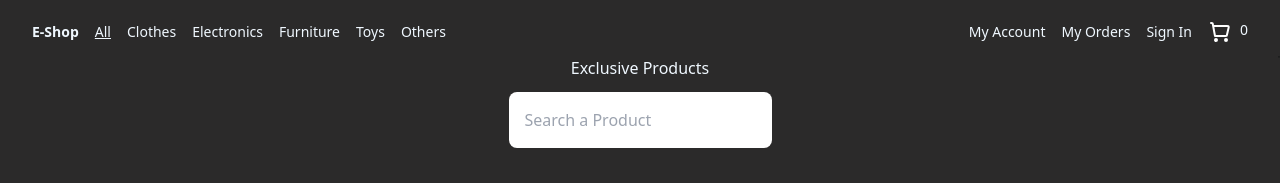
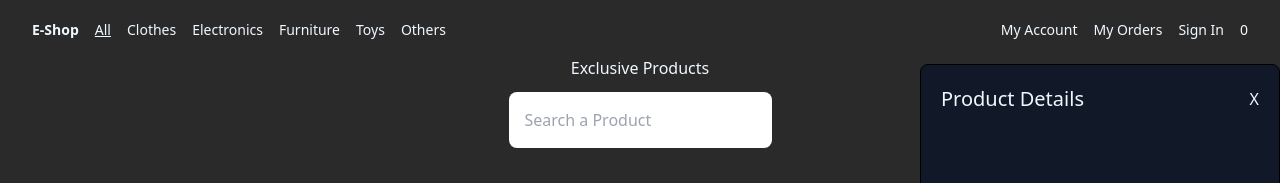
Before and after one commit to Ernestoc14/Curso-ReactVite-Platzi, a React (Vite) app in the folder Online_Store/: page / in a window 1280 px wide. Shown: the top 183 px of the page. Built offline with nearby package versions, Linux system fonts and the light colour scheme; no server answers.

Commit message:
Creating Produc Details Component

```diff
--- a/Online_Store/package.json
+++ b/Online_Store/package.json
@@ -10,6 +10,7 @@
     "preview": "vite preview"
   },
   "dependencies": {
+    "@heroicons/react": "^2.0.18",
     "react": "^18.2.0",
     "react-dom": "^18.2.0",
     "react-router-dom": "^6.12.1"
--- a/Online_Store/src/Components/Navbar/index.jsx
+++ b/Online_Store/src/Components/Navbar/index.jsx
@@ -2,6 +2,7 @@ import React from 'react'
 import { NavLink } from 'react-router-dom'
 import { ShoppingCartContext } from "../../Context"
 import { useContext } from "react"
+import { ShoppingCartIcon } from '@heroicons/react/24/solid'
 
 const NavItem = ({ children, to}) => {
     const activeStyle = "underline"
@@ -48,7 +49,8 @@ const NavItem = ({ children, to}) => {
                     </li>
                 ))}
                 <li className='flex'>
-                    <img className='w-6 h-6 mr-2' src='../public/shopping-cart.svg'/>
+                    {/* <img className='w-6 h-6 mr-2' src='../public/shopping-cart.svg'/> */}
+
                     {context.itemsCounter}
                 </li>
             </ul>
--- a/Online_Store/src/Components/ProductDetails/index.jsx
+++ b/Online_Store/src/Components/ProductDetails/index.jsx
@@ -2,8 +2,11 @@ import './styles.css'
 
 const ProductDetails = () => {
     return(
-        <aside className="product-detail flex flex-col fixed right-0 border border-black rounded-lg bg-slate-200">
-
+        <aside className="product-details flex flex-col fixed right-0 border border-black rounded-lg bg-gray-900 ">
+            <div className='flex justify-between items-center p-5'>
+                <h2 className='text-xl font-medium'>Product Details</h2>
+                <span>X</span>
+            </div>
         </aside>
     )
 }
--- a/Online_Store/src/Components/ProductDetails/styles.css
+++ b/Online_Store/src/Components/ProductDetails/styles.css
@@ -1,3 +1,5 @@
 .product-details{
     width: 360px;
+    height: calc(100vh - 64px) ;
+    top: 64px;
 }
--- a/Online_Store/src/Context/index.jsx
+++ b/Online_Store/src/Context/index.jsx
@@ -3,7 +3,6 @@ import { createContext, useState } from "react"
 export const ShoppingCartContext = createContext()
 export const ShoppingCartProvider = ({children}) => {
     const [itemsCounter, setItemsCounter] = useState(0)
-    console.log(itemsCounter)
 
     return(
         <ShoppingCartContext.Provider
```
Also changed, not shown: 1 other file (tests, documents, lock files or other folders).
